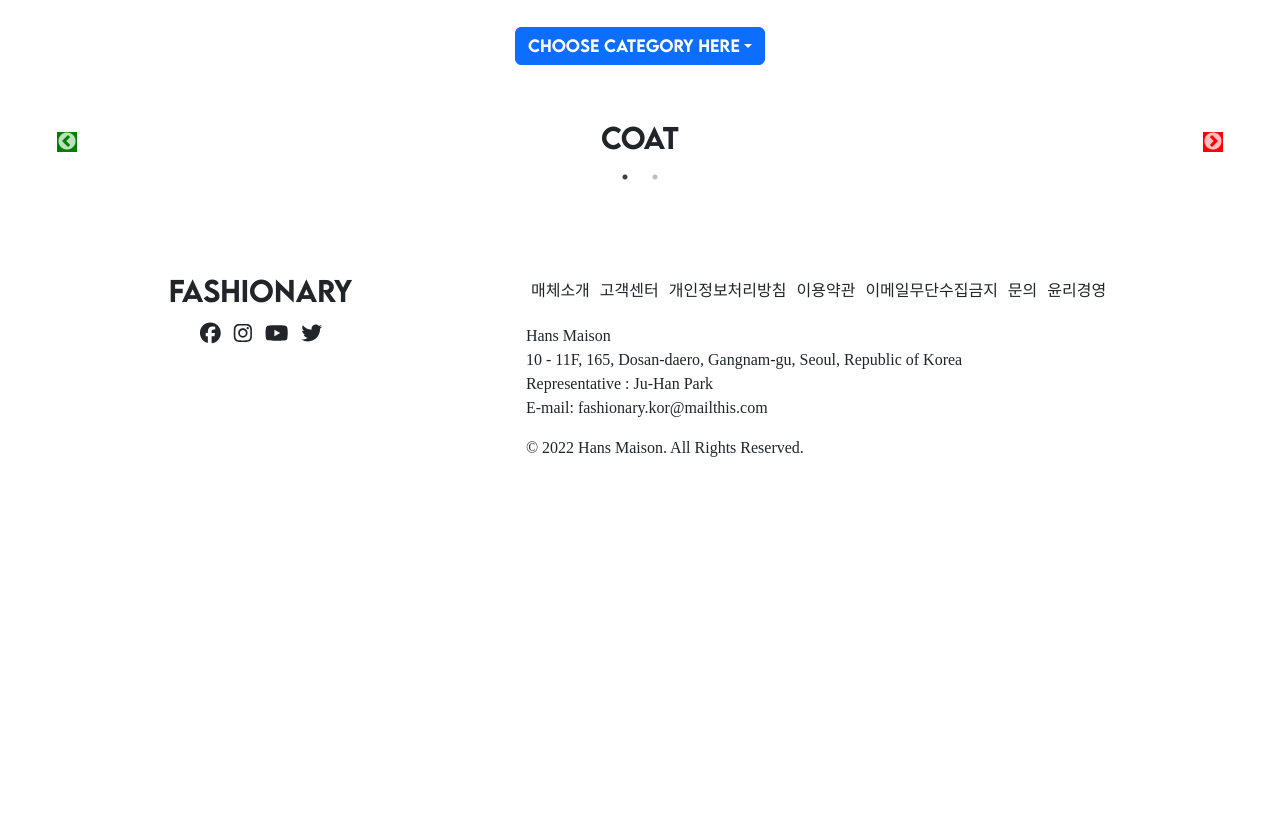
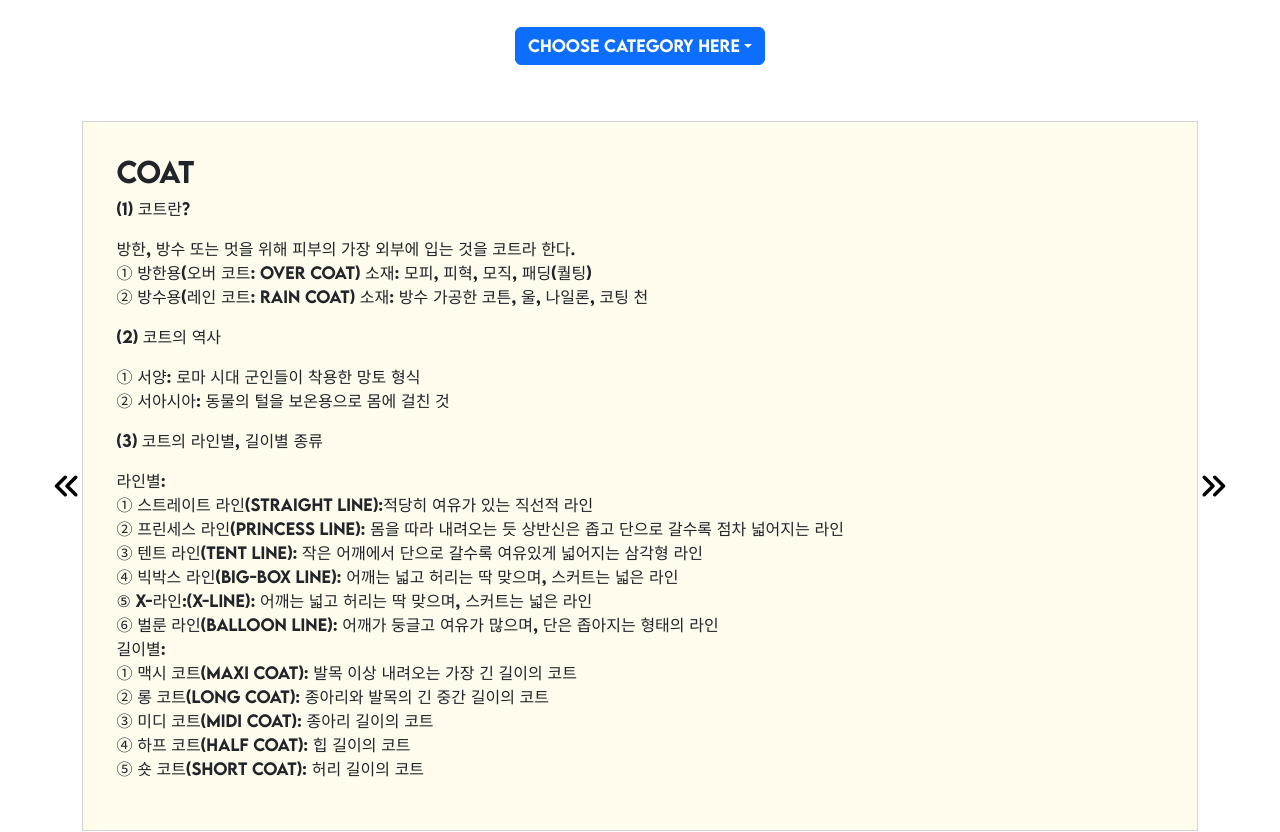
Before and after one commit to definitiomea/fashionary, a React (Create React App) app: page /category/1 in a window 1280 px wide. Shown: the part 500-1332 px from the top of the page. Before the commit the page ends 976 px from the top, so only its background shows below. Built offline with nearby package versions, Linux system fonts and the light colour scheme; data requests are answered from the project's data file; a web font is replaced by a local one.

Commit message:
화살표 고쳤고, 내용 더 채워넣기

```diff
--- a/src/Modules/NextArrow.js
+++ b/src/Modules/NextArrow.js
@@ -1,10 +1,14 @@
+import { FontAwesomeIcon } from '@fortawesome/react-fontawesome';
+import { faAnglesRight } from '@fortawesome/free-solid-svg-icons'
+
 function NextArrow(props) {
     const { className, style, onClick } = props;
     return (
-        <div
+      <FontAwesomeIcon
+        icon={faAnglesRight}
         className={className}
-        style={{ ...style, display: "block", background: "red" }}
         onClick={onClick}
+        style={{...style, color:"#000000", transform: "scale(1.4, 1.4)"}}
         />
     );
 }
--- a/src/Modules/PrevArrow.js
+++ b/src/Modules/PrevArrow.js
@@ -1,11 +1,15 @@
+import { FontAwesomeIcon } from '@fortawesome/react-fontawesome';
+import { faAnglesLeft } from '@fortawesome/free-solid-svg-icons'
+
 function PrevArrow(props) {
     const { className, style, onClick } = props;
     return (
-      <div
+      <FontAwesomeIcon
+        icon={faAnglesLeft}
         className={className}
-        style={{ ...style, display: "block", background: "green" }}
         onClick={onClick}
-      />
+        style={{...style, color:"#000000", transform: "scale(1.4, 1.4)"}}
+		  />
     );
   }
 
--- a/src/Pages/detailfolder/CategoryDetail.jsx
+++ b/src/Pages/detailfolder/CategoryDetail.jsx
@@ -35,14 +35,14 @@ const CategoryDetail = () => {
     return (
         <>
             <Slider {...settings}>
-                {clothes && clothes?.including.map((item) => (
+                {/* {clothes && clothes?.including.map((item) => (
                     <div>
                         <div className="notice-type">
                             <h3>{item && item.type}</h3>
                         </div>
                     </div>
-                ))}
-                {/* {clothes && clothes?.including.map((item) => (
+                ))} */}
+                {clothes && clothes?.including.map((item) => (
                 <div className="contents-article">
                     <h3>{item && item.type}</h3>
                     <p>{item && item.section1_title}</p>
@@ -64,7 +64,7 @@ const CategoryDetail = () => {
                         ))}
                     </ol>
                 </div>
-                ))} */}
+                ))}
             </Slider>
         </>
     );
```
